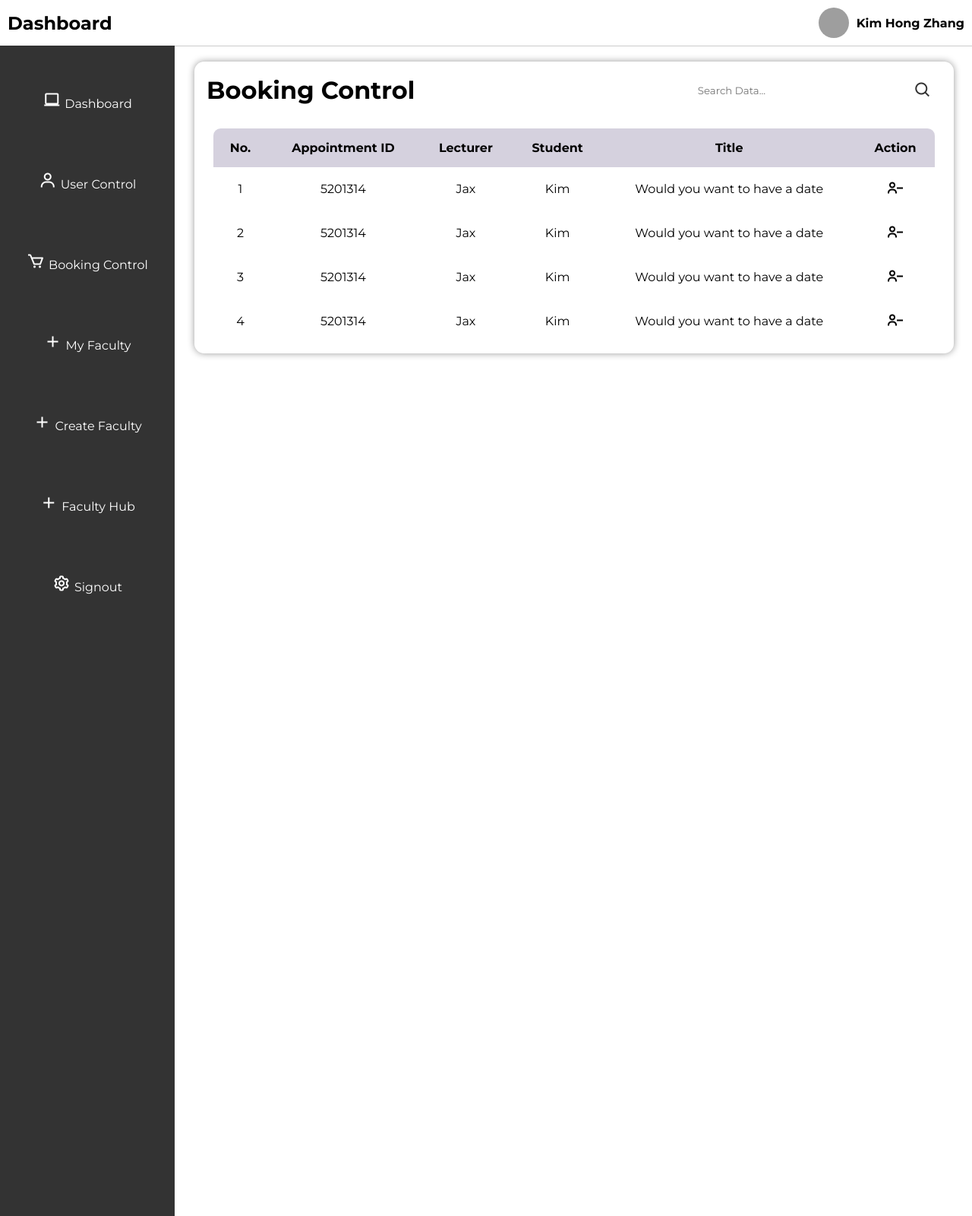
After one commit to jelwingeuan/University-Appointment-System-UAS-, a Flask app: page /appointmentcontrol in a window 1280 px wide. The commit adds this page. Shown: the whole page at 76% size. Run offline with Flask 3, Linux system fonts and the light colour scheme; grey boxes are pictures that could not be loaded.

Commit message:
v1.3.0_UserControl_Faculty_Profile_SignUp 6/5/2024

```diff
--- a/app.py
+++ b/app.py
@@ -199,6 +199,18 @@ def admin():
 def faculty():
     return render_template("faculty.html")
 
+@app.route("/usercontrol")
+def usercontrol():
+    return render_template("usercontrol.html")
+
+@app.route("/appointmentcontrol")
+def appointmentcontrol():
+    return render_template("appointment_control.html")
+
+@app.route("/changepassword")
+def changepassword():
+    return render_template("changepassword.html")
+
 @app.route("/facultyhub/<int:hub_id>", methods=["GET"])
 def faculty_hub_page(hub_id=None):
     try:
--- a/static/style.css
+++ b/static/style.css
@@ -1194,7 +1194,7 @@ th,
 td {
     border-collapse: collapse;
     padding: 16px; /* Converted from 1rem */
-    text-align: left;
+    text-align: center;
 }
 
 thead th {
@@ -1211,6 +1211,18 @@ tbody tr td img {
     transition: .2s ease-in-out;
 }
 
+.table__body button  {
+    background-color: transparent;
+    border: none;
+    color: black;
+    justify-content: center;
+}
+
+.table__body i  {
+    border: none;
+    color: black;
+
+}
 
 .status {
     padding: 6.4px 0; /* Converted from .4rem */
@@ -1351,13 +1363,6 @@ tbody td.active {
     margin: 20px;
   }
 
-.profileinput select {
-    padding: 10px;
-    border: 1px solid #ccc;
-    border-radius: 5px;
-    width: 150px;
-
-}
 
 .profileinput ::placeholder{
     color: black;
@@ -1368,7 +1373,12 @@ tbody td.active {
 .profileinput h2 {
     font-weight: 500;
     font-size: 18px;
-    margin-left: 20px;
+    margin: 20px;
+}
+
+.profileinput input {
+  outline: none;
+  border: none;
 }
 
 .bio {
--- a/templates/Faculty.html
+++ b/templates/Faculty.html
@@ -20,13 +20,13 @@
     </header>
     <div class="sidebar">
         <ul>
-            <li><i class='bx bx-laptop'></i><a href="#">Dashboard</a></li>
+            <li><i class='bx bx-laptop'></i><a href="/admin">Dashboard</a></li>
             <li><i class='bx bx-user'></i><a href="/usercontrol">User Control</a></li>
-            <li><i class='bx bx-cart'></i><a href="/bookingcontrol">Booking Control</a></li>
+            <li><i class='bx bx-cart'></i><a href="/appointmentcontrol">Booking Control</a></li>
             <li><i class='bx bx-plus'></i><a href="/faculty">My Faculty</a></li>
             <li><i class='bx bx-plus'></i><a href="/createfacultyhub">Create Faculty</a></li>
             <li><i class='bx bx-plus'></i><a href="/facultyhub">Faculty Hub</a></li>
-            <li><i class='bx bx-cog' ></i><a href="/signoutflash">Signout</a></li>
+            <li><i class='bx bx-cog' ></i><a href="/logout">Signout</a></li>
         </ul>
     </div>
     <div class="facultydirectory">
--- /dev/null
+++ b/templates/appointment_control.html
@@ -0,0 +1,92 @@
+<!DOCTYPE html>
+<html lang="en">
+<head>
+    <meta charset="UTF-8">
+    <meta name="viewport" content="width=device-width, initial-scale=1.0">
+    <title>User Control</title>
+    <link rel="stylesheet" href="../static/style.css">
+    <link href='https://unpkg.com/boxicons@2.1.4/css/boxicons.min.css'rel='stylesheet'>
+    <script src="https://cdn.jsdelivr.net/npm/chart.js"></script>
+    <script src="../static/myscripts.js"></script>
+</head>
+<body>
+    <header>
+        <h2>Dashboard</h2>
+
+        <div class="profile-container">
+            <img src="https://scontent.fkul16-4.fna.fbcdn.net/v/t39.30808-1/436449833_7379349335463790_1784858083920378799_n.jpg?stp=dst-jpg_p320x320&_nc_cat=104&ccb=1-7&_nc_sid=5f2048&_nc_ohc=3roSzPxS-N0Ab58mfNR&_nc_ht=scontent.fkul16-4.fna&oh=00_AfDVQyRsWjBjOiwuFkSgNSTAYj98gOwqrjaiYsLGGEFRVw&oe=662BE62C" class="profile-photo">
+            <h4>Kim Hong Zhang</h4>
+        </div>
+    </header>
+    <div class="sidebar">
+        <ul>
+            <li><i class='bx bx-laptop'></i><a href="/admin">Dashboard</a></li>
+            <li><i class='bx bx-user'></i><a href="/usercontrol">User Control</a></li>
+            <li><i class='bx bx-cart'></i><a href="/appointmentcontrol">Booking Control</a></li>
+            <li><i class='bx bx-plus'></i><a href="/faculty">My Faculty</a></li>
+            <li><i class='bx bx-plus'></i><a href="/createfacultyhub">Create Faculty</a></li>
+            <li><i class='bx bx-plus'></i><a href="/facultyhub">Faculty Hub</a></li>
+            <li><i class='bx bx-cog' ></i><a href="/logout">Signout</a></li>
+        </ul>
+    </div>
+    <div class="user-main">
+        <div class="table" id="customers_table">
+            <div class="table__header">
+                <h1>Booking Control</h1>
+                <div class="input-group">
+                    <input type="search" placeholder="Search Data...">
+                    <i class='bx bx-search'></i>
+                </div>
+            </div>
+            <div class="table__body">
+                <table>
+                    <thead>
+                        <tr>
+                            <th> No. </th>
+                            <th> Appointment ID </th>
+                            <th> Lecturer </th>
+                            <th> Student </th>
+                            <th> Title </th>
+                            <th> Action </th>
+                        </tr>
+                    </thead>
+                    <tbody>
+                        <tr>
+                            <td> 1 </td>
+                            <td>5201314</td>
+                            <td> Jax </td>
+                            <td> Kim </td>
+                            <td> Would you want to have a date</td>
+                            <td> <button><i class='bx bx-user-minus'></i></button></td>
+                        </tr>
+                        <tr>
+                            <td> 2 </td>
+                            <td>5201314</td>
+                            <td> Jax </td>
+                            <td> Kim </td>
+                            <td> Would you want to have a date</td>
+                            <td> <button><i class='bx bx-user-minus'></i></button></td>
+                        </tr>
+                        <tr>
+                            <td> 3 </td>
+                            <td>5201314</td>
+                            <td> Jax </td>
+                            <td> Kim </td>
+                            <td> Would you want to have a date</td>
+                            <td> <button><i class='bx bx-user-minus'></i></button></td>
+                        </tr>
+                        <tr>
+                            <td> 4 </td>
+                            <td>5201314</td>
+                            <td> Jax </td>
+                            <td> Kim </td>
+                            <td> Would you want to have a date</td>
+                            <td> <button><i class='bx bx-user-minus'></i></button></td>
+                        </tr>
+                    </tbody>
+                </table>
+            </div>
+        </div>
+    </div>
+</body>
+</html>
```
Also changed, not shown: templates/admin.html (+12 -12 lines), templates/profile.html (+7 -12 lines), templates/signup.html (+11 -1 lines), templates/usercontrol.html (added, +92 -0 lines), database.db.
